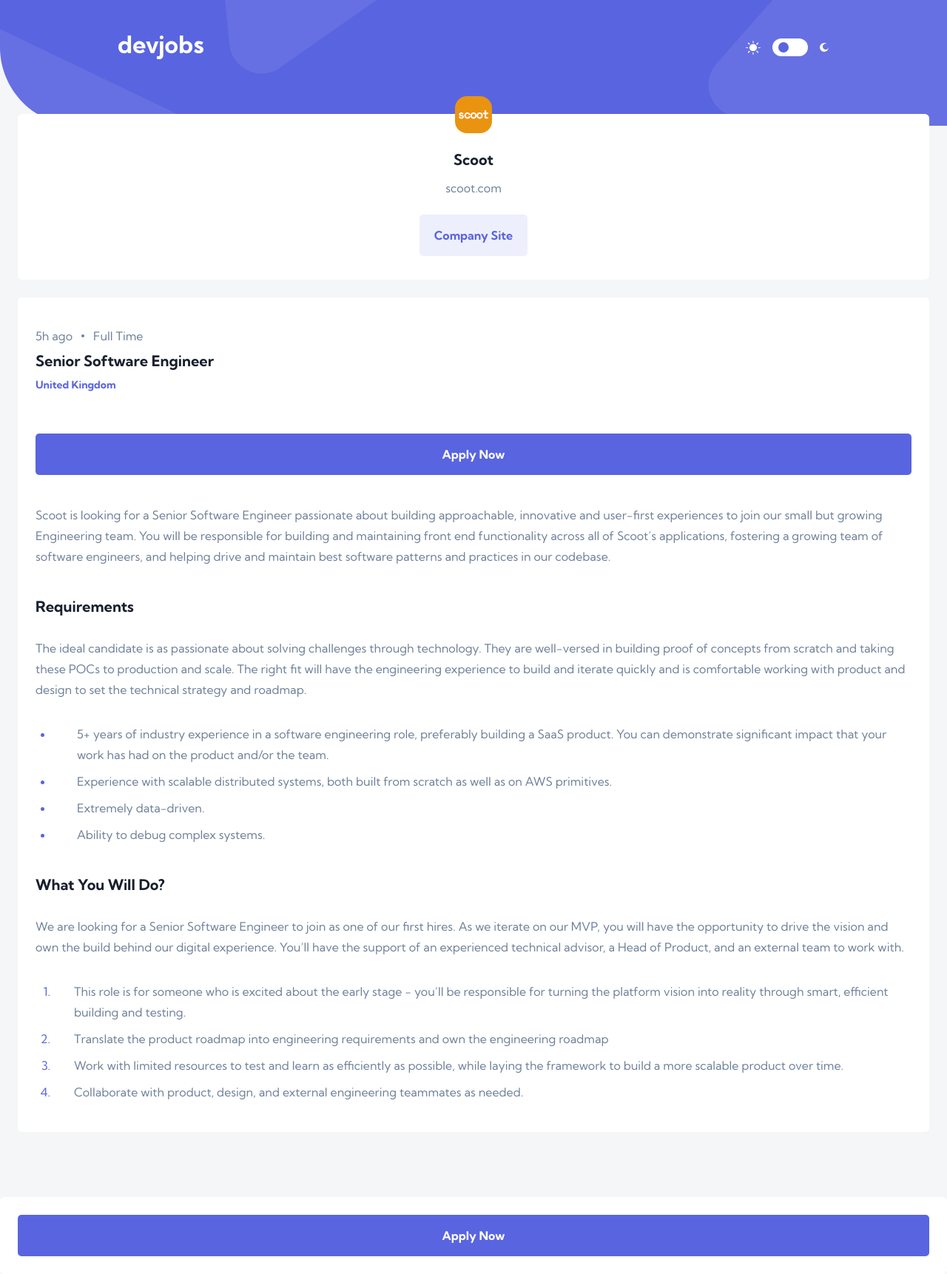
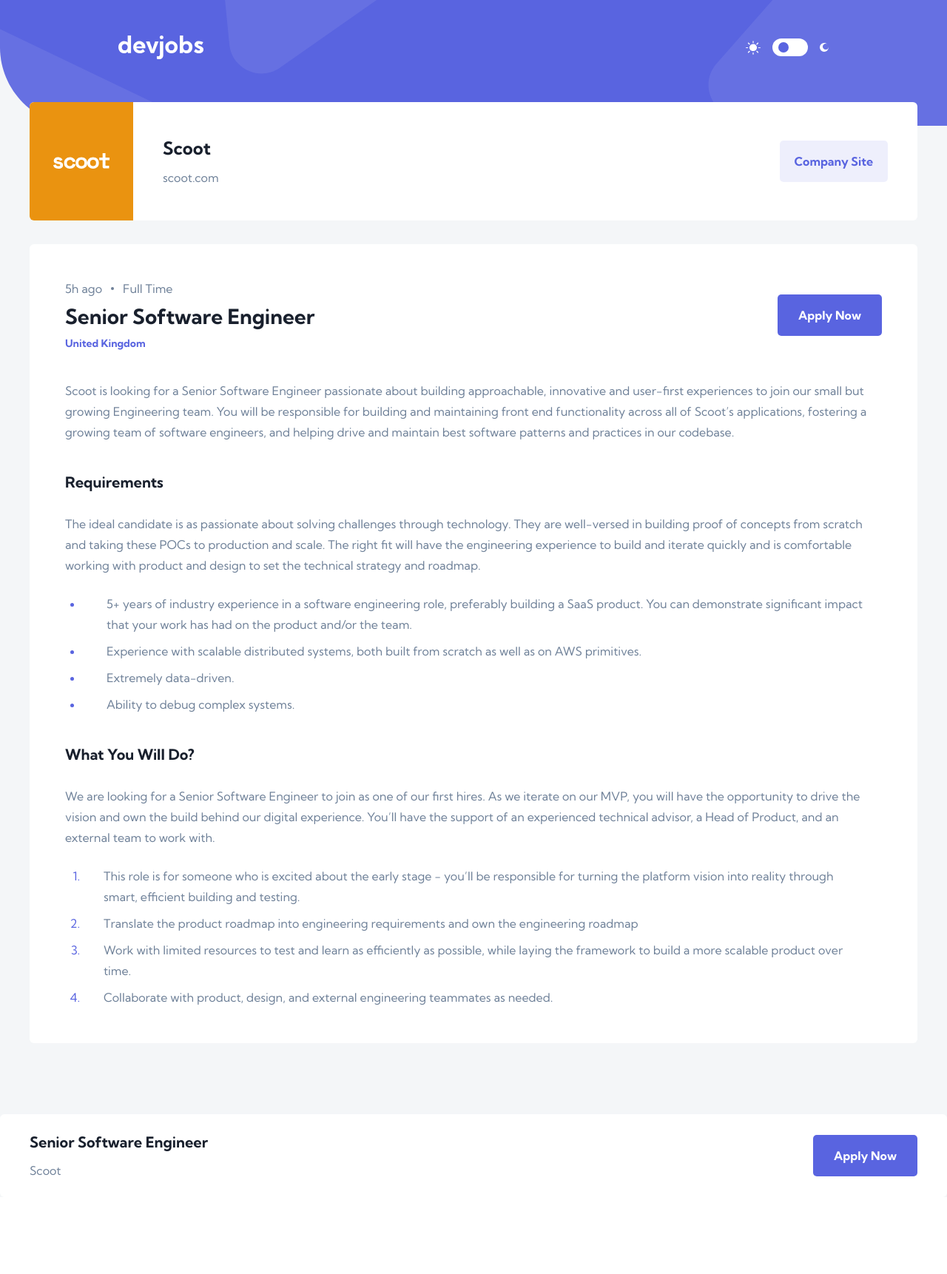
Before and after one commit to arpit8392/fem-challenge-40-devjobs-web-app, a Next.js app: page /job/1 in a window 1280 px wide. Shown: the whole page at 74% size. After the commit the page ends 1618 px from the top, so only its background shows below. Built offline with nearby package versions, Linux system fonts and the light colour scheme.

Commit message:
Job Details - Tablet Layout

```diff
--- a/components/JobDetails.tsx
+++ b/components/JobDetails.tsx
@@ -4,6 +4,8 @@
 import Description from './Description'
 import Requirements from './Requirements'
 import Role from './Role'
+import Image from 'next/image'
+import { CSSProperties } from 'react'
 
 type Props = {
 	data: Job | undefined
@@ -25,14 +27,24 @@
 	} = data!
 
 	return (
-		<div className='flex flex-col gap-6 '>
-			<section className='relative mx-6 -mt-4 flex flex-col items-center rounded-md bg-white pb-8 pt-12 dark:bg-veryDarkBlue'>
-				<div className='absolute -top-6'>
+		<div className='flex flex-col gap-6 md:gap-8'>
+			<section className='relative mx-6 -mt-4 flex flex-col items-center rounded-md bg-white pb-8 pt-12 dark:bg-veryDarkBlue md:mx-10 md:-mt-8 md:flex-row md:overflow-hidden md:py-0'>
+				<div className='absolute -top-6 md:hidden'>
 					<CompanyLogo data={{ logo, company, logoBackground }} />
 				</div>
-				<div className='flex flex-col items-center gap-6'>
-					<div className='flex flex-col items-center gap-3'>
-						<h1 className='text-xl font-bold text-veryDarkBlue dark:text-white'>
+				<div
+					className='relative hidden h-40 w-40 md:block'
+					style={{ background: logoBackground } as CSSProperties}>
+					<Image
+						src={logo}
+						alt={company}
+						fill
+						className='object-contain px-8'
+					/>
+				</div>
+				<div className='flex flex-col items-center gap-6 md:w-full md:flex-row md:justify-between md:px-10 '>
+					<div className='flex flex-col items-center gap-3 md:items-start '>
+						<h1 className='text-xl font-bold text-veryDarkBlue dark:text-white md:text-2xl'>
 							{company}
 						</h1>
 						<p className='text-darkGrey'>{`${company.toLowerCase()}.com`}</p>
@@ -45,11 +57,11 @@
 					</Link>
 				</div>
 			</section>
-			<section className='mx-6 flex flex-col gap-10 rounded-md bg-white px-6 py-10 dark:bg-veryDarkBlue'>
-				<div className='flex flex-col gap-14'>
-					<div className='flex flex-col gap-2'>
+			<section className='mx-6 flex flex-col gap-10 rounded-md bg-white px-6 py-10 dark:bg-veryDarkBlue md:mx-10 md:p-12'>
+				<div className='flex flex-col gap-14 md:flex-row md:items-center md:justify-between '>
+					<div className='flex flex-col gap-2 md:gap-3'>
 						<ContractMetaData data={{ contract, postedAt }} />
-						<h2 className='text-xl font-bold text-veryDarkBlue dark:text-white'>
+						<h2 className='text-xl font-bold text-veryDarkBlue dark:text-white md:text-[28px]'>
 							{position}
 						</h2>
 						<p className='text-sm font-bold text-violet'>{location}</p>
@@ -57,7 +69,7 @@
 					<Link
 						prefetch={false}
 						href={apply}
-						className='rounded-[5px] bg-violet py-4 text-center font-bold text-white hover:bg-lightViolet'>
+						className='rounded-[5px] bg-violet py-4 text-center font-bold text-white hover:bg-lightViolet md:px-7'>
 						Apply Now
 					</Link>
 				</div>
@@ -65,11 +77,17 @@
 				<Requirements data={{ requirements }} />
 				<Role data={{ role }} />
 			</section>
-			<footer className='mt-16 flex justify-center rounded-md bg-white p-6 dark:bg-veryDarkBlue'>
+			<footer className='mt-16 flex justify-center rounded-md bg-white p-6 dark:bg-veryDarkBlue md:items-center md:justify-between md:px-10'>
+				<div className='hidden flex-col gap-3 md:flex'>
+					<h4 className='text-xl font-bold text-veryDarkBlue dark:text-white'>
+						{position}
+					</h4>
+					<p className='text-darkGrey'>{company}</p>
+				</div>
 				<Link
 					prefetch={false}
 					href={apply}
-					className='w-full rounded-[5px] bg-violet py-4 text-center font-bold text-white hover:bg-lightViolet'>
+					className='w-full rounded-[5px] bg-violet py-4 text-center font-bold text-white hover:bg-lightViolet md:w-auto md:px-7'>
 					Apply Now
 				</Link>
 			</footer>
--- a/components/Requirements.tsx
+++ b/components/Requirements.tsx
@@ -9,7 +9,7 @@
 	},
 }: Props) => {
 	return (
-		<div className='flex flex-col gap-8'>
+		<div className='flex flex-col gap-8 md:gap-6'>
 			<div className='flex flex-col gap-7'>
 				<h3 className='text-xl font-bold text-veryDarkBlue dark:text-white'>
 					Requirements
@@ -18,7 +18,7 @@
 			</div>
 			<ul className='flex list-disc flex-col gap-2 px-6 marker:text-violet'>
 				{items.map((item, index) => (
-					<li key={index} className='pl-8 text-base/7 text-darkGrey'>
+					<li key={index} className='pl-8 text-base/7 text-darkGrey '>
 						{item}
 					</li>
 				))}
--- a/components/Role.tsx
+++ b/components/Role.tsx
@@ -9,7 +9,7 @@
 	},
 }: Props) => {
 	return (
-		<div className='flex flex-col gap-8'>
+		<div className='flex flex-col gap-8 md:gap-6'>
 			<div className='flex flex-col gap-7'>
 				<h3 className='text-xl font-bold text-veryDarkBlue dark:text-white'>
 					What You Will Do?
```
